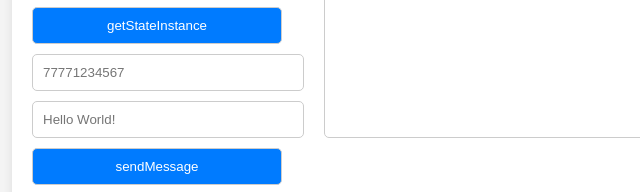
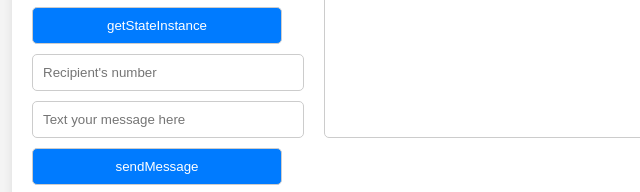
Before and after one commit to M4mB14/Green_API_test_task, a plain HTML site: page index.html in a window 1280 px wide. Shown: the part 336-528 px from the top of the page, 251-891 px from the left. Drawn offline with Linux system fonts and the light colour scheme.

Commit message:
Update index.html

```diff
--- a/index.html
+++ b/index.html
@@ -60,8 +60,8 @@
             <input type="text" id="apiToken" placeholder="ApiTokenInstance">
             <button onclick="getSettings()">getSettings</button>
             <button onclick="getStateInstance()">getStateInstance</button>
-            <input type="text" id="phoneNumber" placeholder="77771234567">
-            <input type="text" id="message" placeholder="Hello World!">
+            <input type="text" id="phoneNumber" placeholder="Recipient's number">
+            <input type="text" id="message" placeholder="Text your message here">
             <button onclick="sendMessage()">sendMessage</button>
             <input type="text" id="fileUrl" placeholder="https://my.site.com/img/horse.png">
             <button onclick="sendFileByUrl()">sendFileByUrl</button>
```
